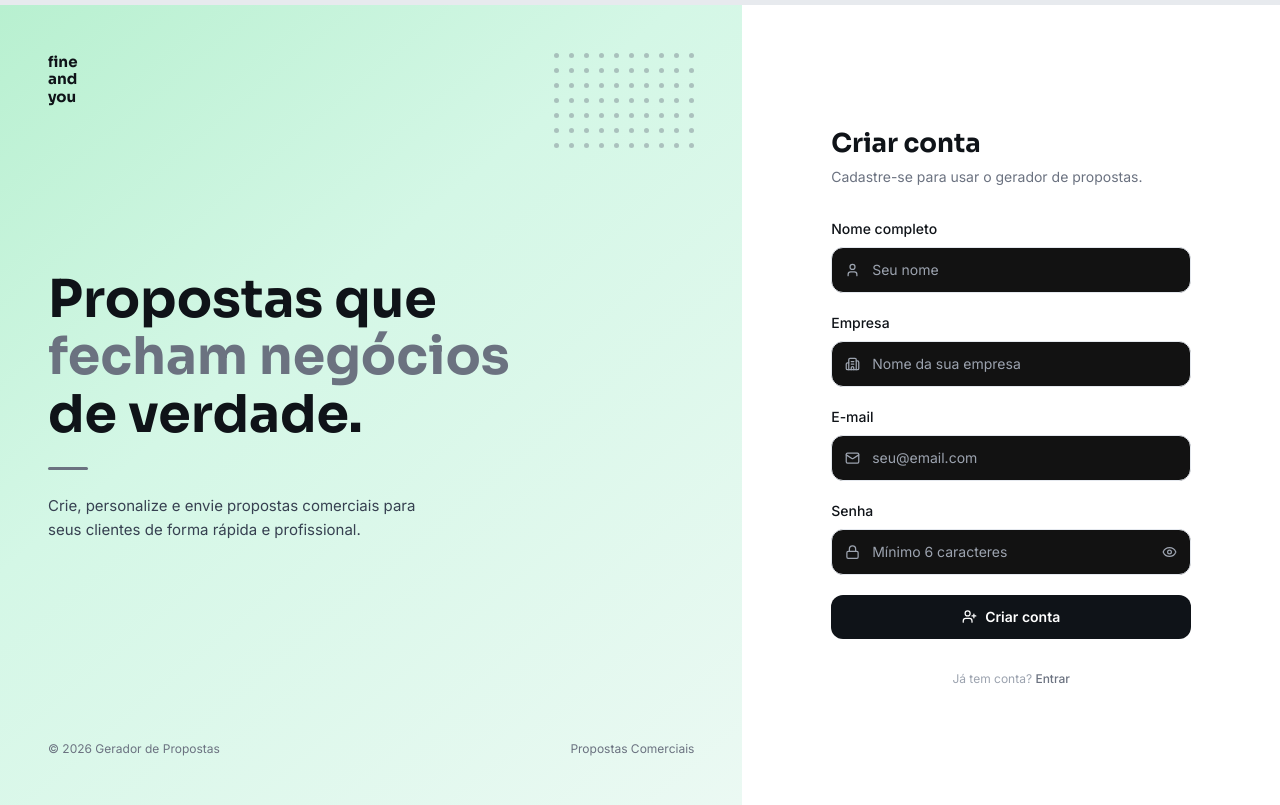
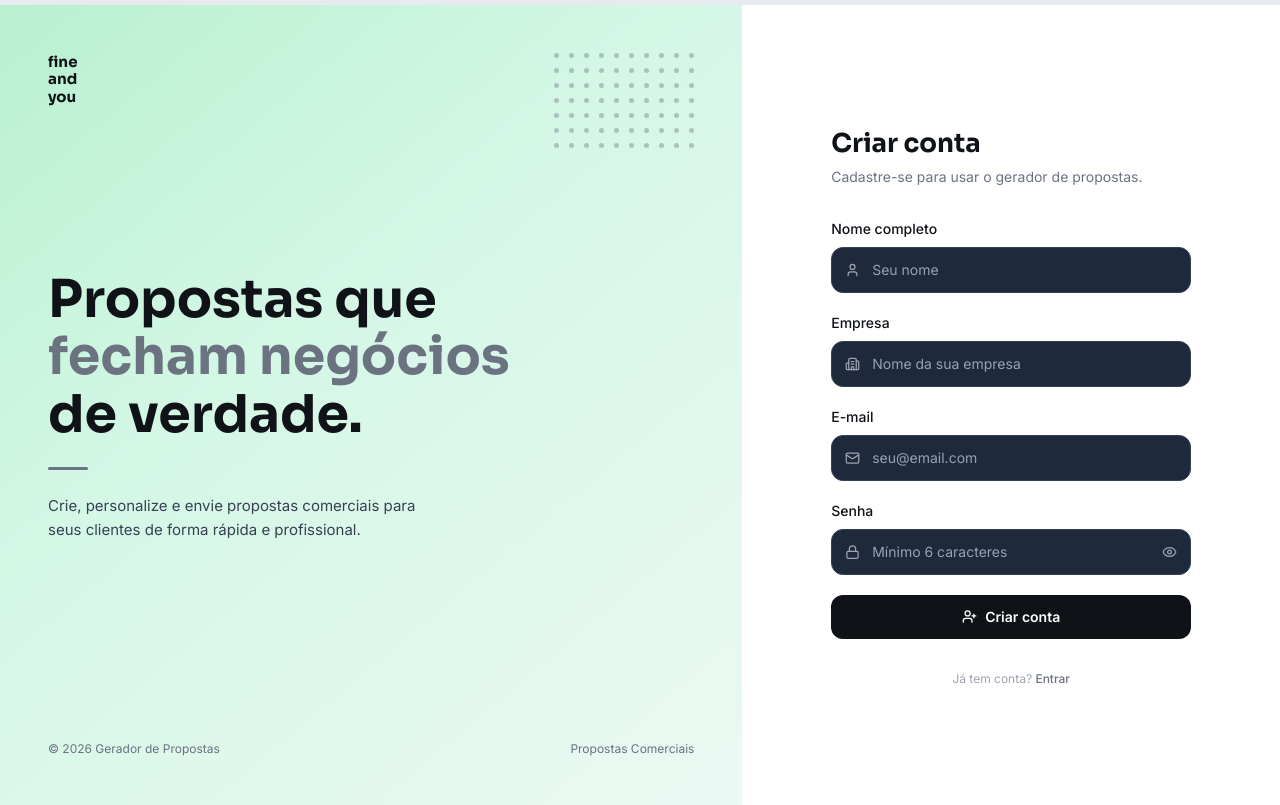
Before and after one commit to jribeirofil/gerador-propostas, a Next.js app: page /cadastro in a window 1280 px wide. Built offline with nearby package versions, Linux system fonts and the light colour scheme; no server answers.

Commit message:
fix: melhorar contraste de inputs em dark mode (texto legível)

```diff
--- a/src/app/cadastro/page.tsx
+++ b/src/app/cadastro/page.tsx
@@ -149,7 +149,7 @@ export default function CadastroPage() {
                   value={fullName}
                   onChange={e => setFullName(e.target.value)}
                   placeholder="Seu nome"
-                  className="w-full border border-[#E4E8EE] rounded-lg pl-10 pr-4 py-3 text-sm text-[#0F1318] placeholder-[#9CA3AF] focus:outline-none focus:border-brand-green-deep transition-colors"
+                  className="w-full bg-white dark:bg-slate-800 border border-[#E4E8EE] dark:border-slate-700 rounded-lg pl-10 pr-4 py-3 text-sm text-[#0F1318] dark:text-white placeholder-[#9CA3AF] dark:placeholder-slate-400 focus:outline-none focus:border-brand-green-deep dark:focus:border-brand-green transition-colors"
                 />
               </div>
             </div>
@@ -164,7 +164,7 @@ export default function CadastroPage() {
                   value={companyName}
                   onChange={e => setCompanyName(e.target.value)}
                   placeholder="Nome da sua empresa"
-                  className="w-full border border-[#E4E8EE] rounded-lg pl-10 pr-4 py-3 text-sm text-[#0F1318] placeholder-[#9CA3AF] focus:outline-none focus:border-brand-green-deep transition-colors"
+                  className="w-full bg-white dark:bg-slate-800 border border-[#E4E8EE] dark:border-slate-700 rounded-lg pl-10 pr-4 py-3 text-sm text-[#0F1318] dark:text-white placeholder-[#9CA3AF] dark:placeholder-slate-400 focus:outline-none focus:border-brand-green-deep dark:focus:border-brand-green transition-colors"
                 />
               </div>
             </div>
@@ -179,7 +179,7 @@ export default function CadastroPage() {
                   value={email}
                   onChange={e => setEmail(e.target.value)}
                   placeholder="seu@email.com"
-                  className="w-full border border-[#E4E8EE] rounded-lg pl-10 pr-4 py-3 text-sm text-[#0F1318] placeholder-[#9CA3AF] focus:outline-none focus:border-brand-green-deep transition-colors"
+                  className="w-full bg-white dark:bg-slate-800 border border-[#E4E8EE] dark:border-slate-700 rounded-lg pl-10 pr-4 py-3 text-sm text-[#0F1318] dark:text-white placeholder-[#9CA3AF] dark:placeholder-slate-400 focus:outline-none focus:border-brand-green-deep dark:focus:border-brand-green transition-colors"
                 />
               </div>
             </div>
@@ -195,7 +195,7 @@ export default function CadastroPage() {
                   value={password}
                   onChange={e => setPassword(e.target.value)}
                   placeholder="Mínimo 6 caracteres"
-                  className="w-full border border-[#E4E8EE] rounded-lg pl-10 pr-11 py-3 text-sm text-[#0F1318] placeholder-[#9CA3AF] focus:outline-none focus:border-brand-green-deep transition-colors"
+                  className="w-full bg-white dark:bg-slate-800 border border-[#E4E8EE] dark:border-slate-700 rounded-lg pl-10 pr-11 py-3 text-sm text-[#0F1318] dark:text-white placeholder-[#9CA3AF] dark:placeholder-slate-400 focus:outline-none focus:border-brand-green-deep dark:focus:border-brand-green transition-colors"
                 />
                 <button
                   type="button"
--- a/src/app/login/page.tsx
+++ b/src/app/login/page.tsx
@@ -113,7 +113,7 @@ export default function LoginPage() {
                   value={email}
                   onChange={e => setEmail(e.target.value)}
                   placeholder="seu@email.com"
-                  className="w-full border border-[#E4E8EE] rounded-lg pl-10 pr-4 py-3 text-sm text-[#0F1318] placeholder-[#9CA3AF] focus:outline-none focus:border-brand-green-deep transition-colors"
+                  className="w-full bg-white dark:bg-slate-800 border border-[#E4E8EE] dark:border-slate-700 rounded-lg pl-10 pr-4 py-3 text-sm text-[#0F1318] dark:text-white placeholder-[#9CA3AF] dark:placeholder-slate-400 focus:outline-none focus:border-brand-green-deep dark:focus:border-brand-green transition-colors"
                 />
               </div>
             </div>
@@ -129,7 +129,7 @@ export default function LoginPage() {
                   value={password}
                   onChange={e => setPassword(e.target.value)}
                   placeholder="Digite sua senha"
-                  className="w-full border border-[#E4E8EE] rounded-lg pl-10 pr-11 py-3 text-sm text-[#0F1318] placeholder-[#9CA3AF] focus:outline-none focus:border-brand-green-deep transition-colors"
+                  className="w-full bg-white dark:bg-slate-800 border border-[#E4E8EE] dark:border-slate-700 rounded-lg pl-10 pr-11 py-3 text-sm text-[#0F1318] dark:text-white placeholder-[#9CA3AF] dark:placeholder-slate-400 focus:outline-none focus:border-brand-green-deep dark:focus:border-brand-green transition-colors"
                 />
                 <button
                   type="button"
--- a/src/components/onboarding/CreateOrganizationForm.tsx
+++ b/src/components/onboarding/CreateOrganizationForm.tsx
@@ -88,7 +88,7 @@ export default function CreateOrganizationForm() {
               value={companyName}
               onChange={e => setCompanyName(e.target.value)}
               placeholder="Ex: Acme Corporation"
-              className="w-full bg-app-surface border border-app-border rounded px-3 py-2 text-sm text-app-text placeholder-app-muted focus:outline-none focus:border-brand-green-deep transition-colors"
+              className="w-full bg-white dark:bg-slate-800 border border-app-border dark:border-slate-700 rounded px-3 py-2 text-sm text-app-text dark:text-white placeholder-app-muted dark:placeholder-slate-400 focus:outline-none focus:border-brand-green-deep dark:focus:border-brand-green transition-colors"
             />
           </div>
 
```
